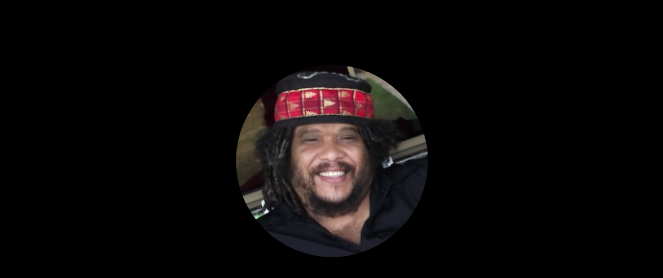
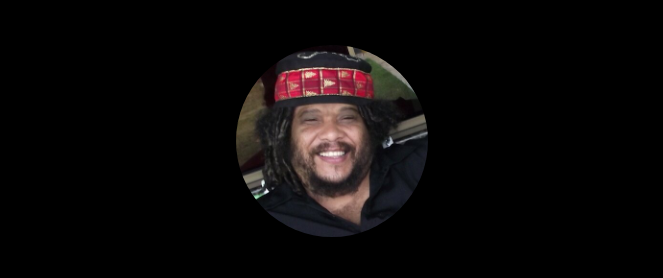
Before and after one commit to gacorreia/Explorer, a plain HTML site: page index.html in a window 1280 px wide. Shown: the top 278 px of the page, without its empty margins (308-971 px from the left). Drawn offline with Linux system fonts and the light colour scheme.

Commit message:
Update index.css

```diff
--- a/index.css
+++ b/index.css
@@ -11,7 +11,7 @@ body {
 }
 
 img {
-  margin-top: -35px;
+  margin-top: -55px;
   display: box;
   border-radius: 200px;
   width: 12rem;
```
